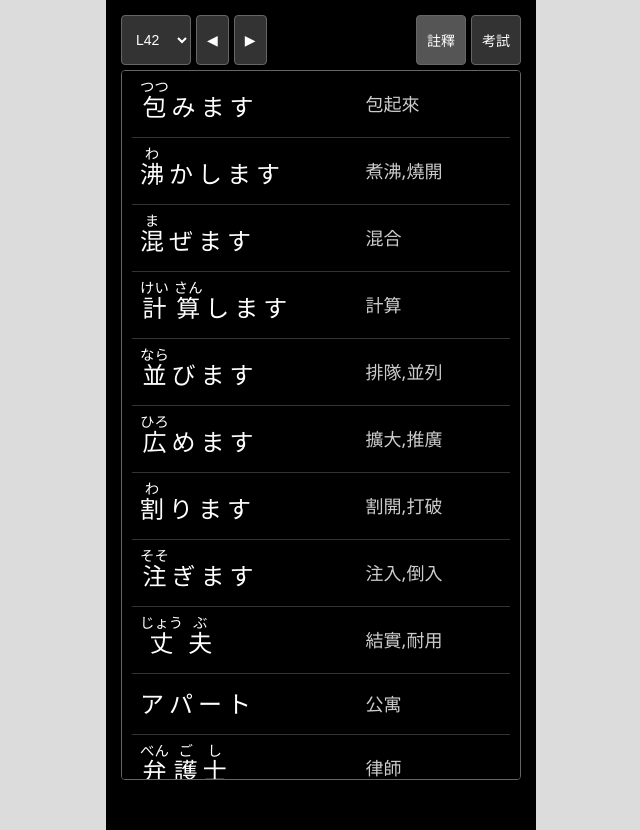
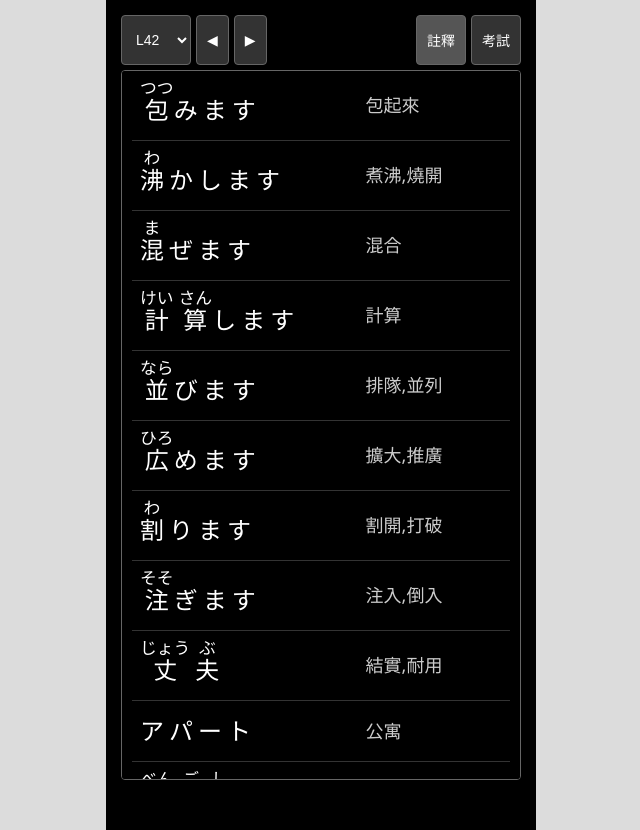
Before and after one commit to alan10607/nihongo-card, a React (Vite) app in the folder nihongo-card/: page /#/ in a window 1280 px wide. Shown: the whole page, without its empty margins (319-959 px from the left). Built offline with nearby package versions, Linux system fonts and the light colour scheme.

Commit message:
update chart rt word size

```diff
--- a/nihongo-card/src/components/Chart/style.css
+++ b/nihongo-card/src/components/Chart/style.css
@@ -104,7 +104,7 @@
 }
 
 .chart-word rt {
-  font-size: 0.6em;
+  font-size: 0.7em;
   font-family: system-ui, Avenir, Helvetica, Arial, sans-serif;
 }
 
```
